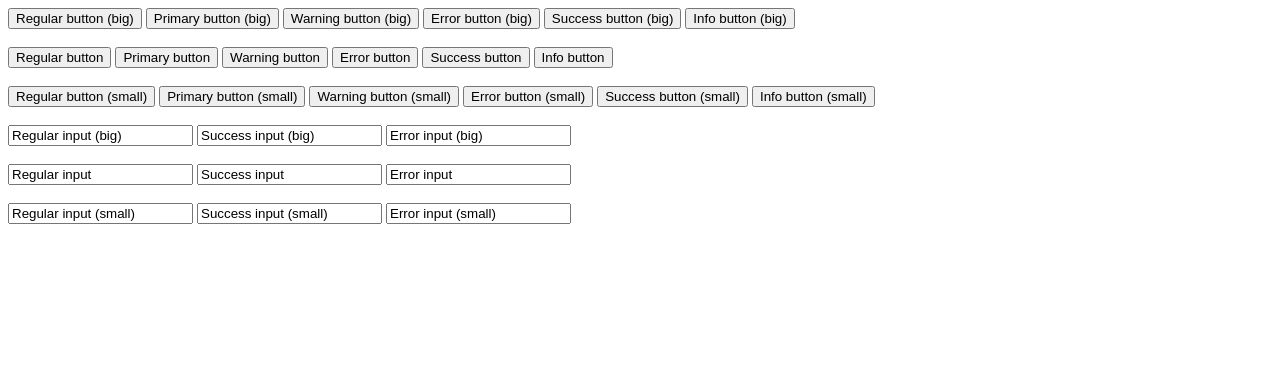
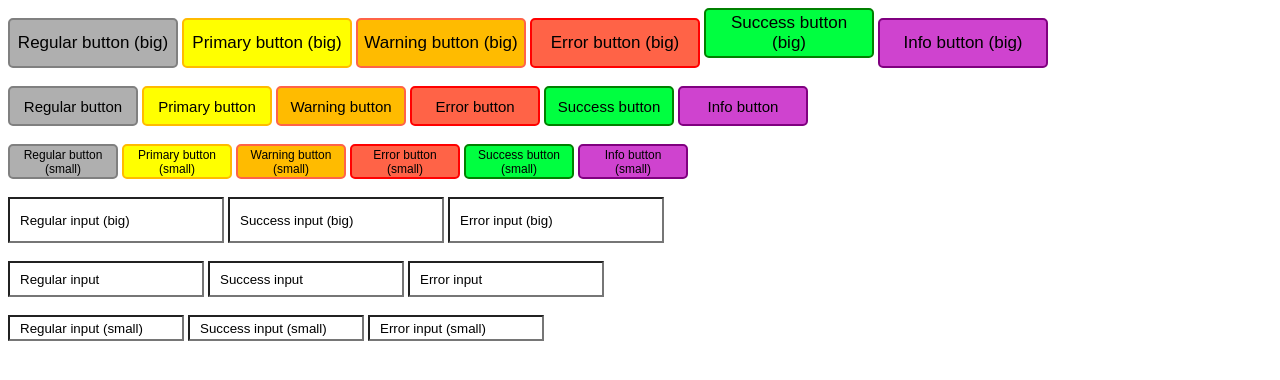
Before and after one commit to khomyart/PT-2, a plain HTML site: page index.html in a window 1280 px wide. Drawn offline with Linux system fonts and the light colour scheme.

```diff
--- a/styles.css
+++ b/styles.css
@@ -1,52 +1,134 @@
+/*
+    background-color
+    border-radius
+    border
+    box-shadow
+    color
+    font-family
+    font-size
+    line-height
+    outline-width
+    padding
+
+*/
+
 
 /* Buttons */
-.btn {}
+.btn {
+    background-color: rgb(175, 175, 175);
+    height: 40px;
+    width: 130px;
+    border: 2px solid grey;
+    border-radius: 5px;
+    outline-width: 0px;
+    font-family: Arial;
+    font-size: 15px;
+    color: rgb(0, 0, 0);
+}
 
-.btn.sz-big {}
+.btn.sz-big {
+    height: 50px;
+    width: 170px;
+    font-size: 17px;
+}
 
-.btn.sz-small {}
+.btn.sz-small {
+    height: 35px;
+    width: 110px;
+    font-size: 12px;
+}
 
-.btn:hover {}
+.btn:hover {
+    box-shadow: 0 0 1px 1px gray;
+}
 
-.btn:active, .btn.active {}
+.btn:active, .btn.active {
+    box-shadow: 0 0 2px 2px grey;
+}
 
-.btn-primary {}
+.btn-primary {
+    background-color: yellow;
+    border: 2px solid rgb(255, 187, 0);
+}
 
-.btn-primary:hover {}
+.btn-primary:hover {
+    box-shadow: 0 0 1px 1px rgb(255, 187, 0);
+}
 
-.btn-primary:active, .btn-primary.active {}
+.btn-primary:active, .btn-primary.active {
+    box-shadow: 0 0 2px 2px rgb(255, 187, 0);
+}
 
-.btn-warn {}
+.btn-warn {
+    background-color: rgb(255, 187, 0);
+    border: 2px solid tomato;
+}
 
-.btn-warn:hover {}
+.btn-warn:hover {
+    box-shadow: 0 0 1px 1px tomato;
+}
 
-.btn-warn:active, .btn-warn.active {}
+.btn-warn:active, .btn-warn.active {
+    box-shadow: 0 0 2px 2px tomato;
+}
 
-.btn-error {}
+.btn-error {
+    background-color: tomato;
+    border: 2px solid red;
+}
 
-.btn-error:hover {}
+.btn-error:hover {
+    box-shadow: 0 0 1px 1px red;
+}
 
-.btn-error:active, .btn-error.active {}
+.btn-error:active, .btn-error.active {
+    box-shadow: 0 0 2px 2px red;
+}
 
-.btn-success {}
+.btn-success {
+    background-color: rgb(0, 255, 64);
+    border: 2px solid green;
+}
 
-.btn-success:hover {}
+.btn-success:hover {
+    box-shadow: 0 0 1px 1px green;
+}
 
-.btn-success:active, .btn-success.active {}
+.btn-success:active, .btn-success.active {
+    box-shadow: 0 0 2px 2px green;
+}
 
-.btn-info {}
+.btn-info {
+    background-color: rgb(207, 67, 207);
+    border: 2px solid purple;
+}
 
-.btn-info:hover {}
+.btn-info:hover {
+    box-shadow: 0 0 1px 1px purple;
+}
 
-.btn-info:active, .btn-info.active {}
+.btn-info:active, .btn-info.active {
+    box-shadow: 0 0 2px 2px purple;
+}
 
 /* Inputs */
 
-.input {}
+.input {
+    background-color: white;
+    width: 180px;
+    height: 30px;
+    padding-left: 10px;
+}
 
-.input.sz-big {}
+.input.sz-big {
+    width: 200px;
+    height: 40px;
+}
 
-.input.sz-small {}
+.input.sz-small {
+    width: 160px;
+    height: 20px;
+}
 
 .input:hover {}
 
```
